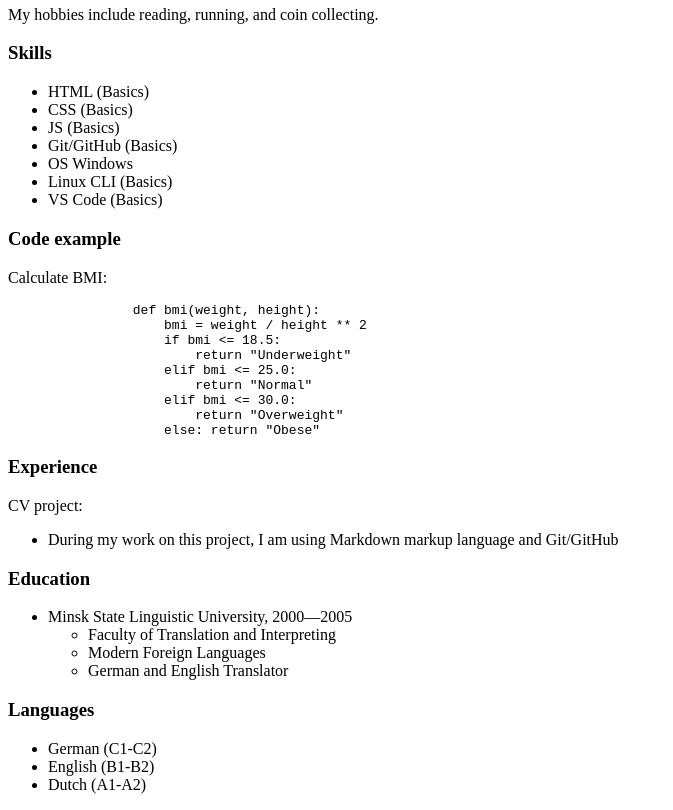
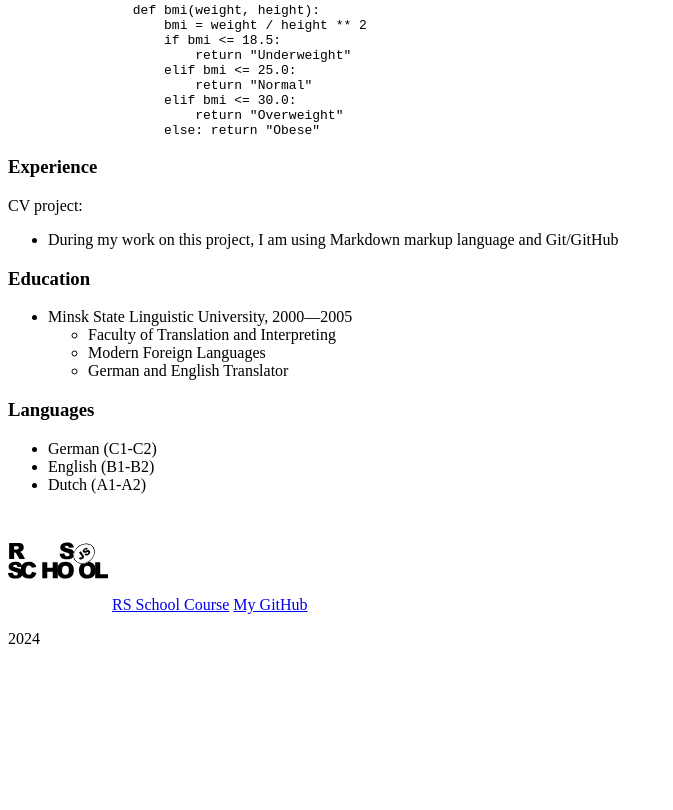
Before and after one commit to foxxdogg/rsschool-cv, a plain HTML site: page index.html in a window 1280 px wide. Shown: the part 1344-2154 px from the top of the page, without its empty margins (0-673 px from the left). After the commit the page ends 2008 px from the top, so only its background shows below. Drawn offline with Linux system fonts and the light colour scheme.

Commit message:
feat: add footer

```diff
--- a/index.html
+++ b/index.html
@@ -8,7 +8,7 @@
 </head>
 <body>
     <header>
-        <img src="assets\img\CV.jpg" alt="a young man with short hair, wearing glasses and a red checkered shirt over a white t-shirt">
+        <img src="assets\img\CV.jpg" alt="a young man with short hair, wearing glasses and a red checkered shirt over a white t-shirt" width="400">
         <h1>CV</h1>
         <h2>Aliaksei Kalymaha</h2>
         <p>Junior Front-End Developer</p>
@@ -84,6 +84,11 @@
             </ul>
         </section>
     </main>
-    <footer></footer>
+    <footer>
+        <object type="image/svg+xml" data="assets\logo\rs-school-logo.svg" width="100" height="100"></object>
+        <a href="https://rs.school/courses/javascript-ru">RS School Course</a>
+        <a href="https://github.com/foxxdogg/">My GitHub</a>
+        <p>2024</p>
+    </footer>
 </body>
 </html>
```
